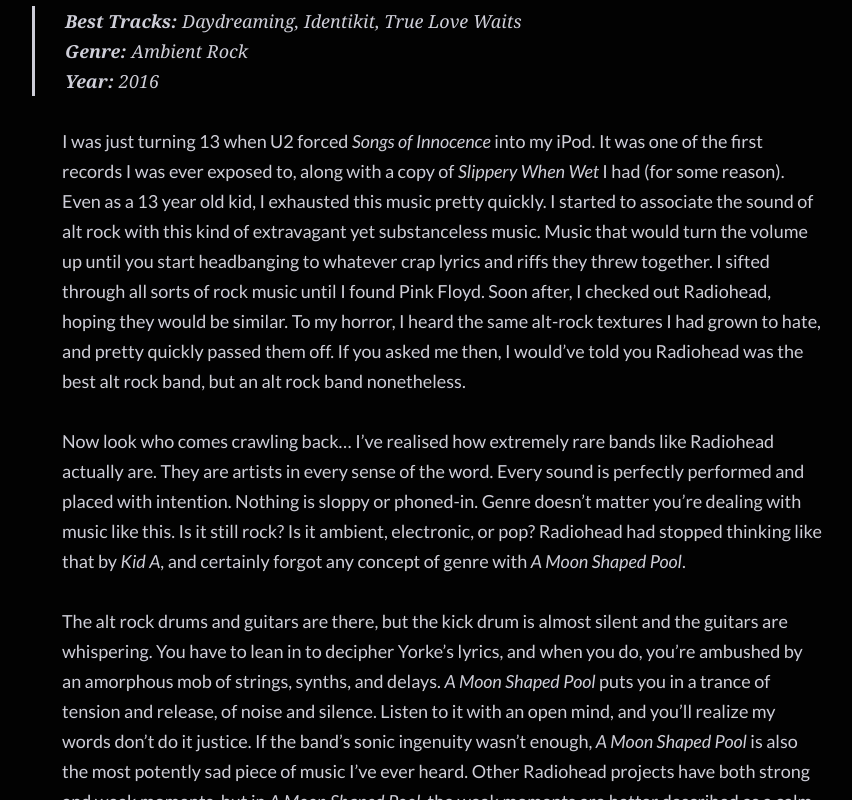
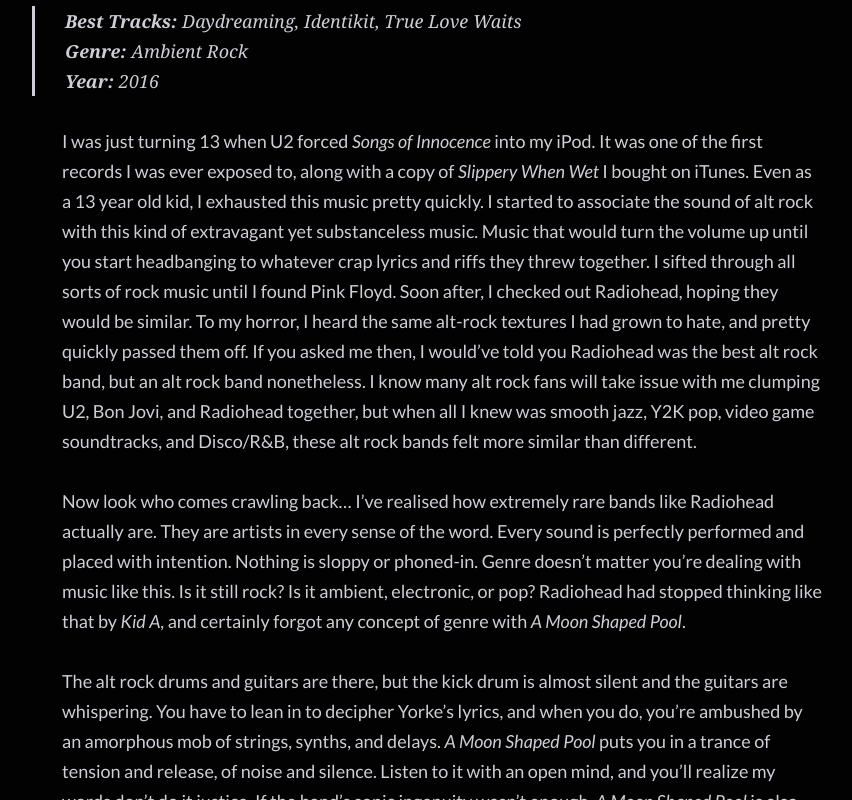
Before and after one commit to SamsonGoodenough/wieben-site, a Jekyll site: the page built from _posts/2024-08-05-Moon-Shaped-Pool-Review.md, in a window 1280 px wide and 900 px high, scrolled down 952 px, cut to the strip 100-900 px from the top of the window. Shown: the whole strip, without its empty margins (198-1050 px from the left). Built offline with Jekyll 4.4.1, drawn with Linux system fonts in a browser that asks for light colours; some web fonts are replaced.

Commit message:
dont hide bro

```diff
--- a/_posts/2024-08-05-Moon-Shaped-Pool-Review.md
+++ b/_posts/2024-08-05-Moon-Shaped-Pool-Review.md
@@ -11,7 +11,7 @@
 >**Genre:** Ambient Rock<br>
 >**Year:** 2016
 
-I was just turning 13 when U2 forced *Songs of Innocence* into my iPod. It was one of the first records I was ever exposed to, along with a copy of *Slippery When Wet* I had (for some reason). Even as a 13 year old kid, I exhausted this music pretty quickly. I started to associate the sound of alt rock with this kind of extravagant yet substanceless music. Music that would turn the volume up until you start headbanging to whatever crap lyrics and riffs they threw together. I sifted through all sorts of rock music until I found Pink Floyd. Soon after, I checked out Radiohead, hoping they would be similar. To my horror, I heard the same alt-rock textures I had grown to hate, and pretty quickly passed them off. If you asked me then, I would've told you Radiohead was the best alt rock band, but an alt rock band nonetheless.
+I was just turning 13 when U2 forced *Songs of Innocence* into my iPod. It was one of the first records I was ever exposed to, along with a copy of *Slippery When Wet* I bought on iTunes. Even as a 13 year old kid, I exhausted this music pretty quickly. I started to associate the sound of alt rock with this kind of extravagant yet substanceless music. Music that would turn the volume up until you start headbanging to whatever crap lyrics and riffs they threw together. I sifted through all sorts of rock music until I found Pink Floyd. Soon after, I checked out Radiohead, hoping they would be similar. To my horror, I heard the same alt-rock textures I had grown to hate, and pretty quickly passed them off. If you asked me then, I would've told you Radiohead was the best alt rock band, but an alt rock band nonetheless.  I know many alt rock fans will take issue with me clumping U2, Bon Jovi, and Radiohead together, but when all I knew was smooth jazz, Y2K pop, video game soundtracks, and Disco/R&B, these alt rock bands felt more similar than different.
 
 <!--more-->
 
```
